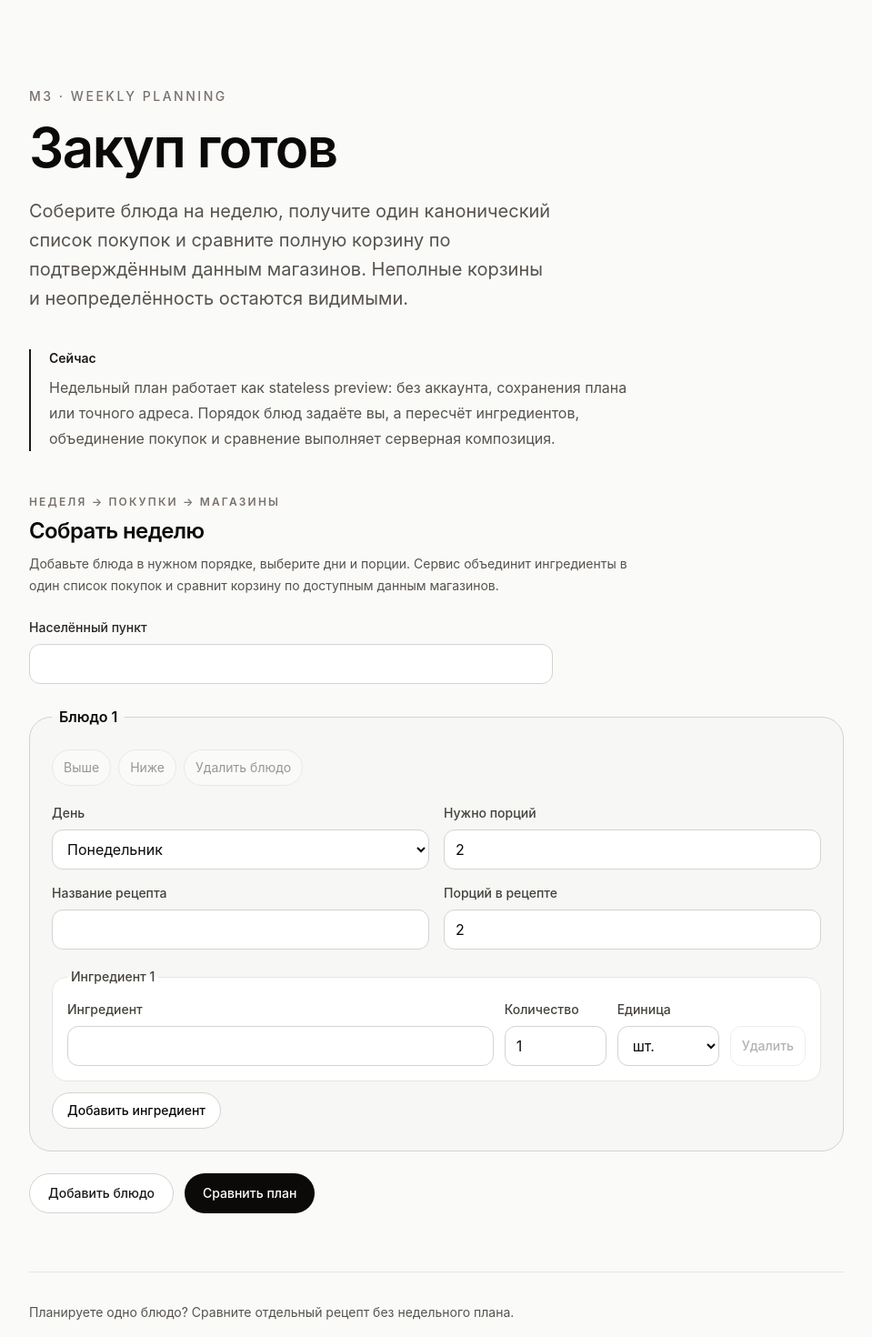
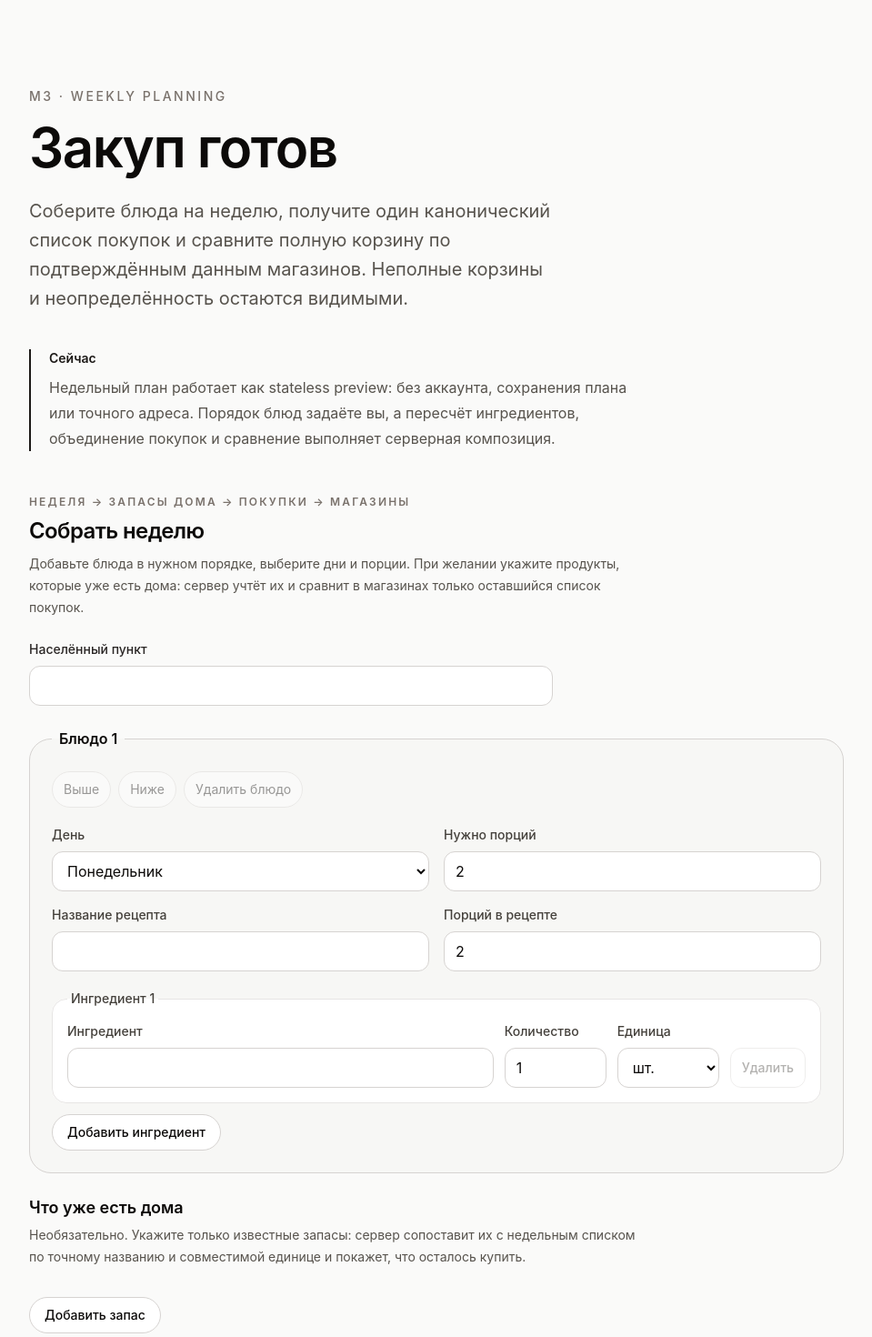
Before and after one commit to True-Ruslan/zakup-gotov, a Next.js app in the folder apps/web/: page / in a window 1280 px wide. Shown: the top 1470 px of the page at 91% size, without its empty margins (160-1119 px from the left). Built offline with nearby package versions, Linux system fonts and the light colour scheme.

Commit message:
feat(m3): add request-scoped Pantry controls to weekly form

```diff
--- a/apps/web/src/app/weekly-plan-comparison-form.tsx
+++ b/apps/web/src/app/weekly-plan-comparison-form.tsx
@@ -27,6 +27,13 @@ type OccurrenceRow = {
   title: string;
   baseServings: string;
   ingredients: IngredientRow[];
+};
+
+type PantryRow = {
+  key: number;
+  requirement: string;
+  amount: string;
+  unit: QuantityUnit;
 };
 
 const days: Array<{ value: WeeklyPlanDay; label: string }> = [
@@ -62,7 +69,11 @@ function newOccurrence(key: number): OccurrenceRow {
   };
 }
 
-function clientErrors(locality: string, occurrences: OccurrenceRow[]) {
+function newPantryRow(key: number): PantryRow {
+  return { key, requirement: "", amount: "1", unit: "PIECE" };
+}
+
+function clientErrors(locality: string, occurrences: OccurrenceRow[], pantryRows: PantryRow[]) {
   const errors: string[] = [];
   if (!locality.trim()) errors.push("Укажите населённый пункт.");
 
@@ -94,12 +105,22 @@ function clientErrors(locality: string, occurrences: OccurrenceRow[]) {
     });
   });
 
+  pantryRows.forEach((pantry, pantryIndex) => {
+    const number = pantryIndex + 1;
+    if (!pantry.requirement.trim()) errors.push(`Укажите продукт для запаса дома ${number}.`);
+    const amount = Number(pantry.amount);
+    if (!Number.isFinite(amount) || amount <= 0) {
+      errors.push(`Количество запаса дома ${number} должно быть больше 0.`);
+    }
+  });
+
   return errors;
 }
 
 export function WeeklyPlanComparisonForm() {
   const [locality, setLocality] = useState("");
   const [occurrences, setOccurrences] = useState<OccurrenceRow[]>(() => [newOccurrence(1)]);
+  const [pantryRows, setPantryRows] = useState<PantryRow[]>([]);
   const [state, setState] = useState<WeeklyPlanComparisonState | null>(null);
   const [clientMessages, setClientMessages] = useState<string[]>([]);
   const [pending, setPending] = useState(false);
@@ -157,11 +178,26 @@ export function WeeklyPlanComparisonForm() {
     }));
   }
 
+  function addPantryRow() {
+    setPantryRows((current) => {
+      const key = current.length === 0 ? 1 : Math.max(...current.map((item) => item.key)) + 1;
+      return [...current, newPantryRow(key)];
+    });
+  }
+
+  function updatePantryRow(key: number, patch: Partial<PantryRow>) {
+    setPantryRows((current) => current.map((item) => item.key === key ? { ...item, ...patch } : item));
+  }
+
+  function removePantryRow(key: number) {
+    setPantryRows((current) => current.filter((item) => item.key !== key));
+  }
+
   async function submit(event: FormEvent<HTMLFormElement>) {
     event.preventDefault();
     if (pending) return;
 
-    const validationErrors = clientErrors(locality, occurrences);
+    const validationErrors = clientErrors(locality, occurrences, pantryRows);
     if (validationErrors.length > 0) {
       setState(null);
       setClientMessages(validationErrors);
@@ -184,6 +220,10 @@ export function WeeklyPlanComparisonForm() {
           },
         })),
       },
+      pantry: pantryRows.map((pantry) => ({
+        requirement: pantry.requirement.trim(),
+        quantity: { amount: Number(pantry.amount), unit: pantry.unit },
+      })),
     };
 
     setClientMessages([]);
@@ -206,12 +246,12 @@ export function WeeklyPlanComparisonForm() {
   return (
     <section aria-labelledby="weekly-plan-comparison" className="mt-12">
       <div className="max-w-2xl">
-        <p className="text-xs font-semibold uppercase tracking-[0.18em] text-stone-500">Неделя → покупки → магазины</p>
+        <p className="text-xs font-semibold uppercase tracking-[0.18em] text-stone-500">Неделя → запасы дома → покупки → магазины</p>
         <h2 id="weekly-plan-comparison" className="mt-2 text-2xl font-semibold tracking-tight text-stone-950">
           Собрать неделю
         </h2>
         <p className="mt-2 text-sm leading-6 text-stone-600">
-          Добавьте блюда в нужном порядке, выберите дни и порции. Сервис объединит ингредиенты в один список покупок и сравнит корзину по доступным данным магазинов.
+          Добавьте блюда в нужном порядке, выберите дни и порции. При желании укажите продукты, которые уже есть дома: сервер учтёт их и сравнит в магазинах только оставшийся список покупок.
         </p>
       </div>
 
@@ -289,6 +329,42 @@ export function WeeklyPlanComparisonForm() {
           ))}
         </div>
 
+        <div>
+          <div className="max-w-2xl">
+            <h3 className="text-lg font-semibold text-stone-950">Что уже есть дома</h3>
+            <p className="mt-1 text-sm leading-6 text-stone-600">
+              Необязательно. Укажите только известные запасы: сервер сопоставит их с недельным списком по точному названию и совместимой единице и покажет, что осталось купить.
+            </p>
+          </div>
+
+          <div className="mt-4 space-y-3" aria-label="Запасы дома">
+            {pantryRows.map((pantry, pantryIndex) => (
+              <fieldset key={pantry.key} className="rounded-2xl border border-stone-200 bg-stone-50 p-4">
+                <legend className="px-1 text-sm font-medium text-stone-800">Запас дома {pantryIndex + 1}</legend>
+                <div className="grid gap-3 sm:grid-cols-[minmax(0,1fr)_7rem_7rem_auto] sm:items-end">
+                  <div>
+                    <label htmlFor={`weekly-pantry-requirement-${pantry.key}`} className="block text-sm font-medium text-stone-700">Продукт дома</label>
+                    <input id={`weekly-pantry-requirement-${pantry.key}`} value={pantry.requirement} onChange={(event) => updatePantryRow(pantry.key, { requirement: event.target.value })} maxLength={240} className="mt-2 min-h-11 w-full rounded-xl border border-stone-300 bg-white px-3 py-2 outline-none focus:border-stone-700 focus:ring-2 focus:ring-stone-200" />
+                  </div>
+                  <div>
+                    <label htmlFor={`weekly-pantry-amount-${pantry.key}`} className="block text-sm font-medium text-stone-700">Количество дома</label>
+                    <input id={`weekly-pantry-amount-${pantry.key}`} type="number" inputMode="decimal" min="0" step="any" value={pantry.amount} onChange={(event) => updatePantryRow(pantry.key, { amount: event.target.value })} className="mt-2 min-h-11 w-full rounded-xl border border-stone-300 bg-white px-3 py-2 outline-none focus:border-stone-700 focus:ring-2 focus:ring-stone-200" />
+                  </div>
+                  <div>
+                    <label htmlFor={`weekly-pantry-unit-${pantry.key}`} className="block text-sm font-medium text-stone-700">Единица дома</label>
+                    <select id={`weekly-pantry-unit-${pantry.key}`} value={pantry.unit} onChange={(event) => updatePantryRow(pantry.key, { unit: event.target.value as QuantityUnit })} className="mt-2 min-h-11 w-full rounded-xl border border-stone-300 bg-white px-3 py-2 outline-none focus:border-stone-700 focus:ring-2 focus:ring-stone-200">
+                      {units.map((unit) => <option key={unit.value} value={unit.value}>{unit.label}</option>)}
+                    </select>
+                  </div>
+                  <button type="button" onClick={() => removePantryRow(pantry.key)} aria-label={`Удалить запас дома ${pantryIndex + 1}`} className="min-h-11 rounded-xl border border-stone-300 bg-white px-3 text-sm font-medium text-stone-700 focus-visible:outline-2 focus-visible:outline-offset-2 focus-visible:outline-stone-900">Удалить</button>
+                </div>
+              </fieldset>
+            ))}
+          </div>
+
+          <button type="button" onClick={addPantryRow} className="mt-4 min-h-10 rounded-full border border-stone-300 bg-white px-4 text-sm font-medium focus-visible:outline-2 focus-visible:outline-offset-2 focus-visible:outline-stone-900">Добавить запас</button>
+        </div>
+
         <div className="flex flex-wrap gap-3">
           <button type="button" onClick={addOccurrence} disabled={occurrences.length >= 35} className="min-h-11 rounded-full border border-stone-300 bg-white px-5 py-2.5 text-sm font-medium text-stone-900 hover:bg-stone-100 focus-visible:outline-2 focus-visible:outline-offset-2 focus-visible:outline-stone-900 disabled:opacity-40">Добавить блюдо</button>
           <button type="submit" disabled={pending} className="min-h-11 rounded-full bg-stone-950 px-5 py-2.5 text-sm font-medium text-white hover:bg-stone-800 focus-visible:outline-2 focus-visible:outline-offset-2 focus-visible:outline-stone-900 disabled:cursor-wait disabled:opacity-60">{pending ? "Сравниваем…" : "Сравнить план"}</button>
```
